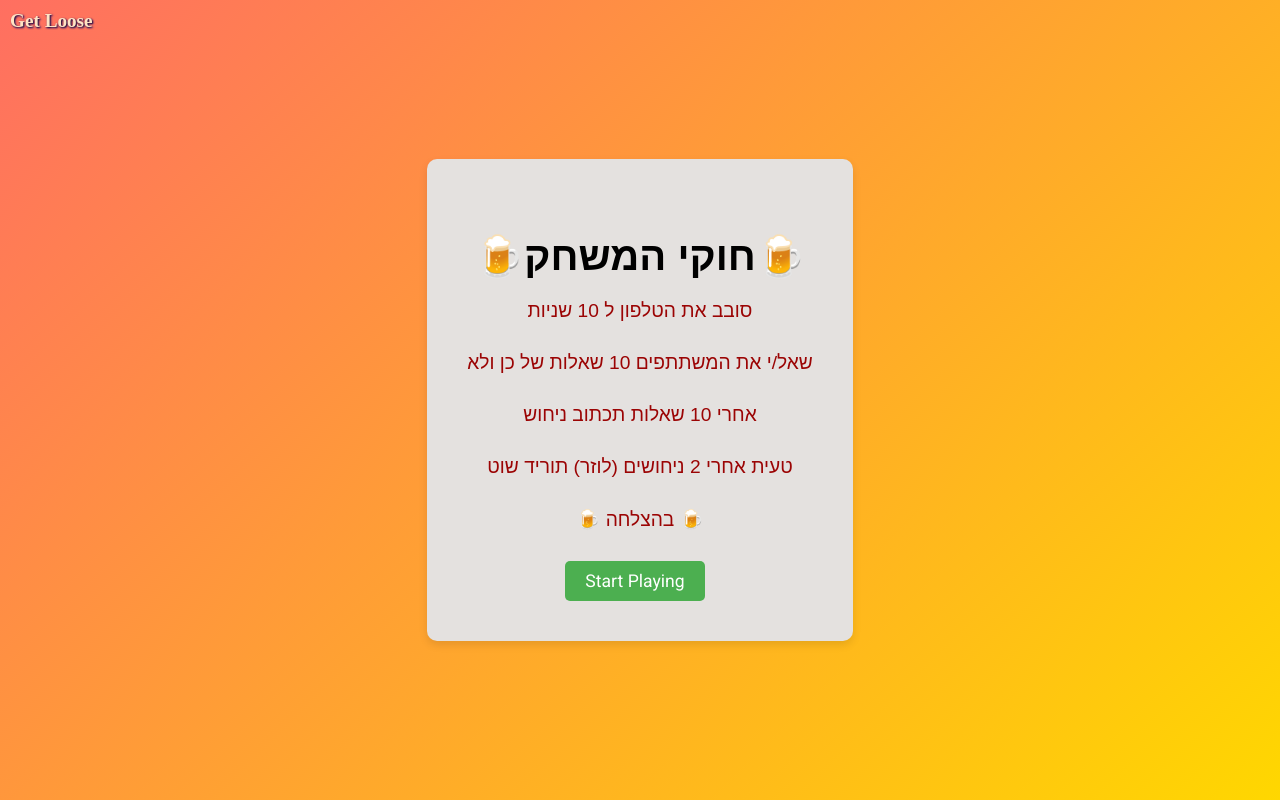
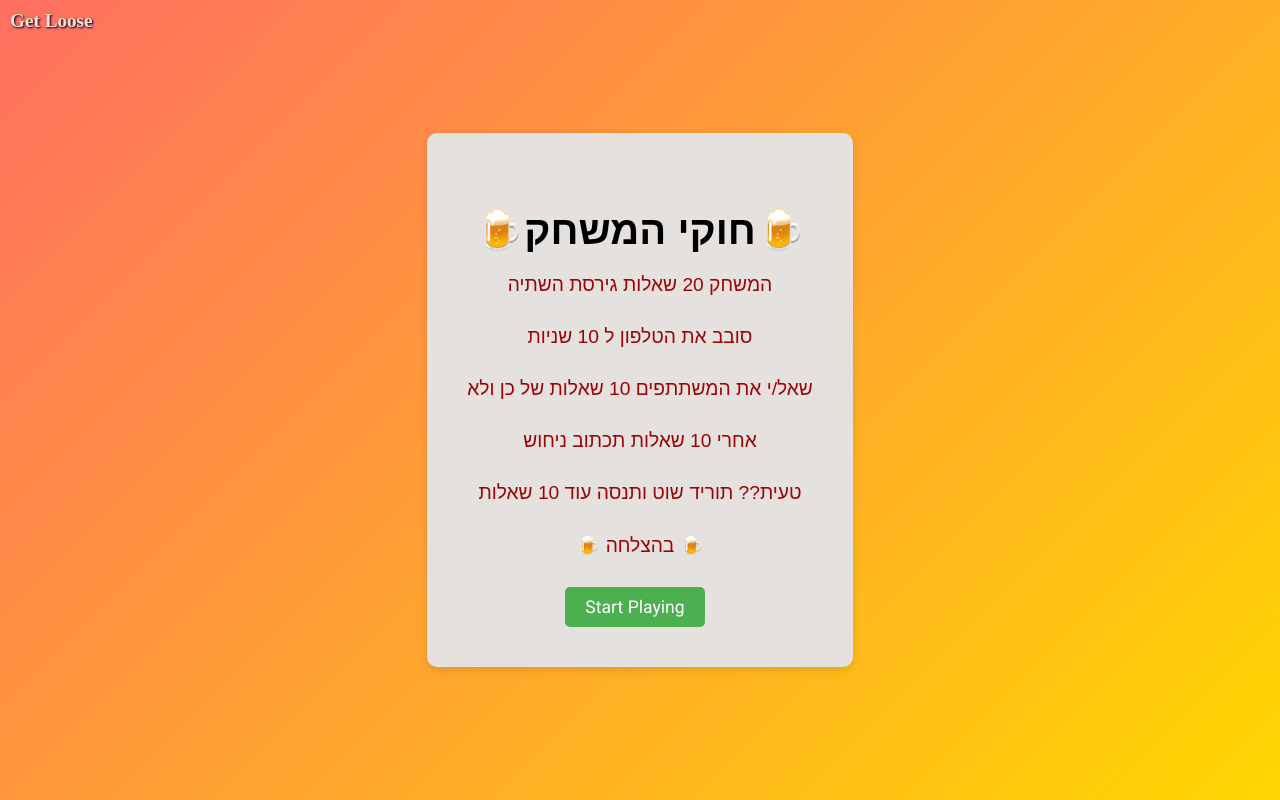
Before and after one commit to bergeron44/getLoose-client, a React (Create React App) app: page /InstructionGuess in a window 1280 px wide. Built offline with nearby package versions, Linux system fonts and the light colour scheme.

Commit message:
com instruc

```diff
--- a/src/pages/InstructionGuess.js
+++ b/src/pages/InstructionGuess.js
@@ -13,10 +13,11 @@ const InstructionGuess = () => {
         <div className="landing-page">
             <div className="landing-content">
                 <h2 className="landing-title">🍺חוקי המשחק🍺</h2>
+                <p className="landing-subtitle"> המשחק 20 שאלות גירסת השתיה </p>
                 <p className="landing-subtitle">סובב את הטלפון ל 10 שניות </p>
                 <p className="landing-subtitle">שאל/י את המשתתפים 10 שאלות של כן ולא </p>
                 <p className="landing-subtitle">אחרי 10 שאלות תכתוב ניחוש </p>
-                <p className="landing-subtitle"> טעית אחרי 2 ניחושים (לוזר) תוריד שוט</p>
+                <p className="landing-subtitle">  טעית?? תוריד שוט ותנסה עוד 10 שאלות</p>
                 <p className="landing-subtitle">🍺 בהצלחה 🍺</p>
                 <button className="start-button" onClick={handleStartPlaying}>Start Playing</button>
             </div>
```
